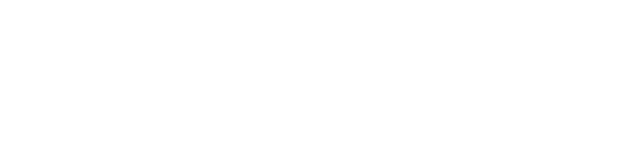
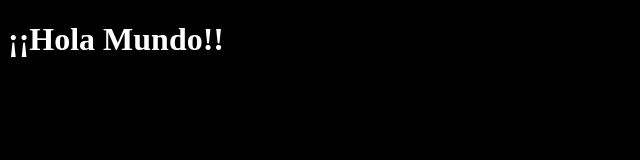
Before and after one commit to joelforworks/Javascript, a plain HTML site: page index.html in a window 1280 px wide. Shown: the whole page, without its empty margins (0-640 px from the left). Drawn offline with Linux system fonts and the light colour scheme.

Commit message:
add hola mundo

```diff
--- a/index.html
+++ b/index.html
@@ -3,8 +3,10 @@
 	<head>
 		<meta charset="UTF-8">
 		<title></title>
+		<link rel="stylesheet" href="src/style.css">
 	</head>
 	<body>
+		<h1 id="hola"></h1>
 		<script src="src/script.js"></script>
 	</body>
 </html>
--- a/src/script.js
+++ b/src/script.js
@@ -1 +1,4 @@
-let a = 2;
+let element  = document.getElementById("hola");
+
+
+element.innerHTML = "¡¡Hola Mundo!!";
--- a/src/style.css
+++ b/src/style.css
@@ -1,3 +1,4 @@
 body {
-	background-color:red;
+	background-color:black;
+	color:white;
 }
```
